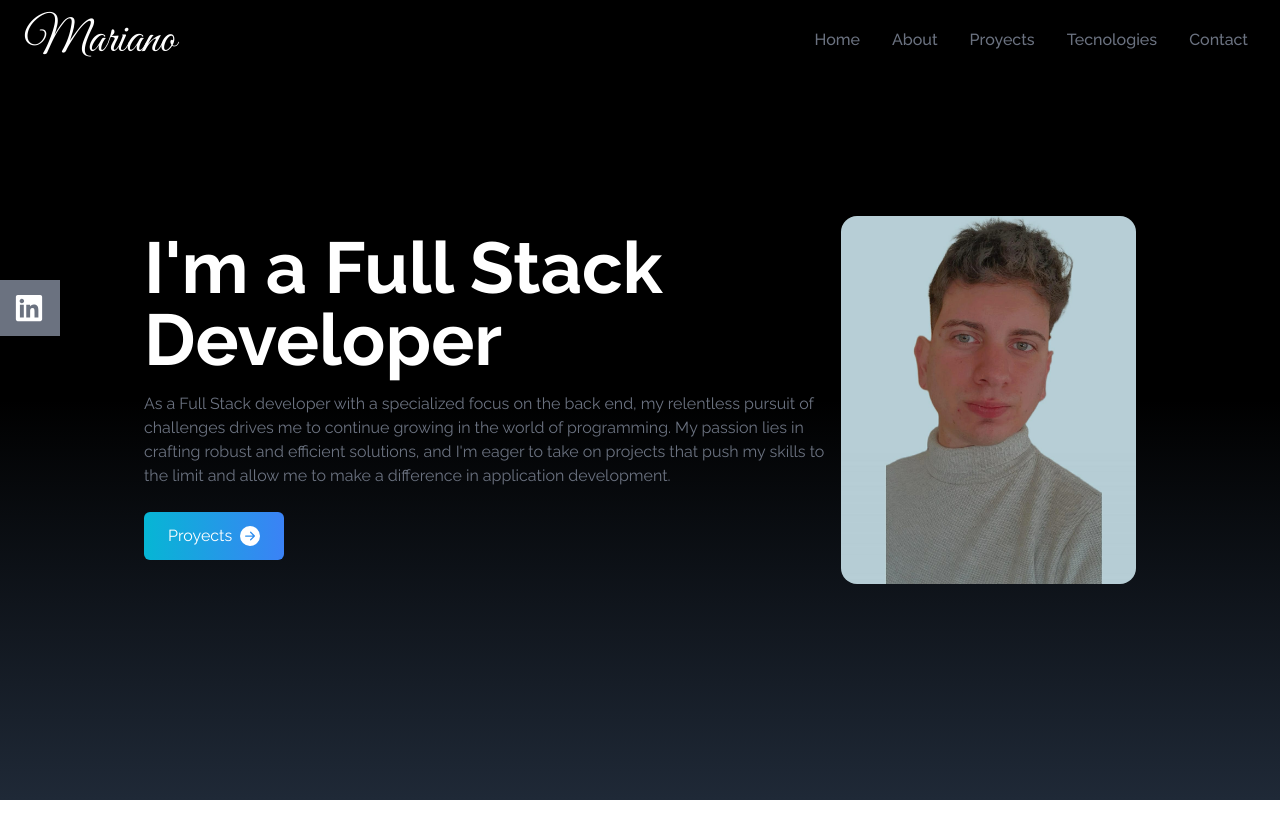
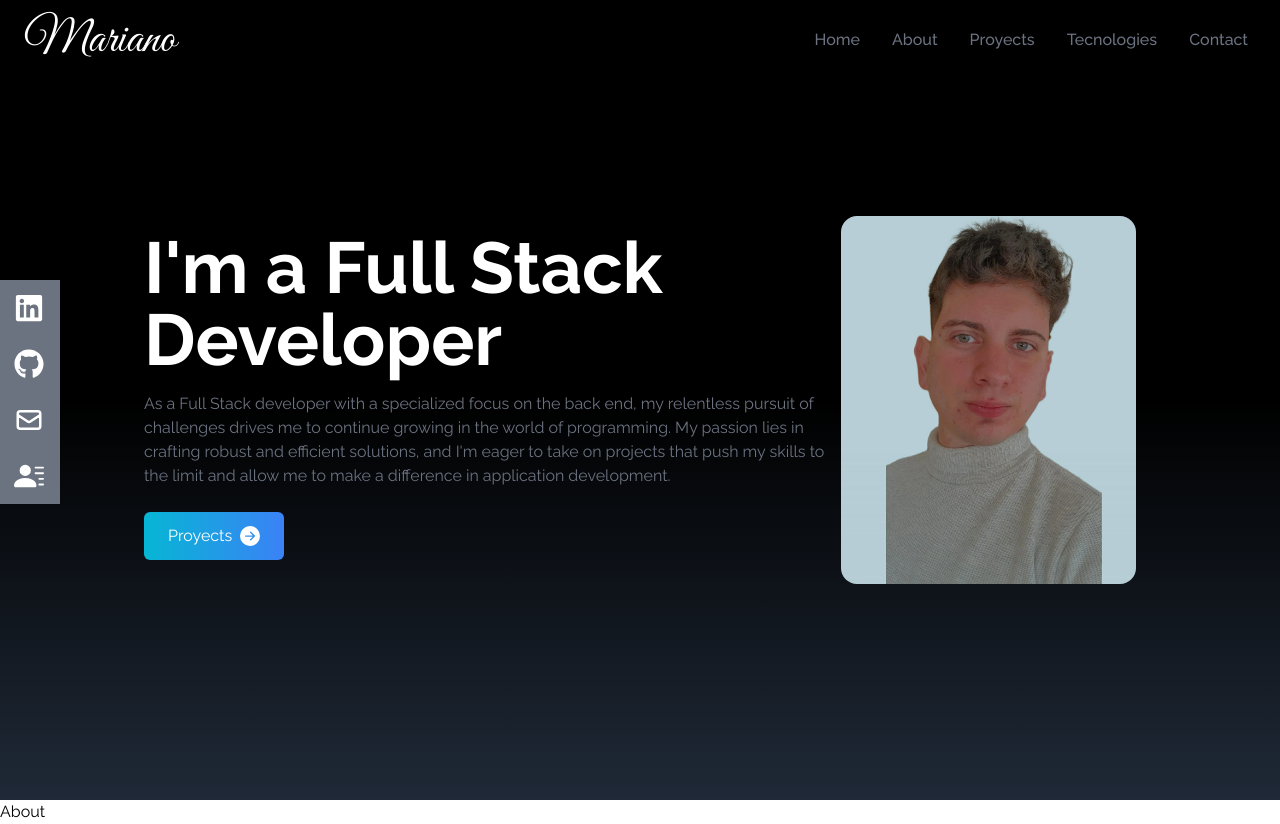
Before and after one commit to MarianoL68/My-Portfolio, a React (Create React App) app: page / in a window 1280 px wide. Before the commit the page ends 800 px from the top, so only its background shows below. Built offline with nearby package versions, Linux system fonts and the light colour scheme.

Commit message:
Social links added

```diff
--- a/src/App.js
+++ b/src/App.js
@@ -1,3 +1,4 @@
+import About from "./components/About";
 import Home from "./components/Home";
 import Navbar from "./components/Navbar";
 import SocialLinks from "./components/SocialLinks";
@@ -7,6 +8,7 @@
    <div>
     <Navbar />
     <Home />
+    <About />
 
     <SocialLinks />
    </div>
--- /dev/null
+++ b/src/components/About.jsx
@@ -0,0 +1,18 @@
+import React from 'react'
+
+const About = () => {
+  return <div>
+     <div>
+        <div>
+            <p>About</p>
+        </div>
+
+        <p>
+
+        </p>
+     </div>
+  </div>
+
+}
+
+export default About
--- a/src/components/SocialLinks.jsx
+++ b/src/components/SocialLinks.jsx
@@ -1,20 +1,68 @@
 import React from 'react'
 import {FaGithub, FaLinkedin} from 'react-icons/fa'
 import {HiOutlineMail} from 'react-icons/hi'
+import {BsFillPersonLinesFill} from 'react-icons/bs'
 
 const SocialLinks = () => {
+
+    const links = [
+        {
+            id: 1,
+            child: (
+                <>
+                Linkedin <FaLinkedin size={30} />
+                </>
+            ),
+            href: "https://www.linkedin.com/in/mariano-loza/",
+            style: "rounde-tr-md"
+        },
+        {
+            id: 2,
+            child: (
+                <>
+                Github <FaGithub size={30} />
+                </>
+            ),
+            href: "https://github.com/MarianoL68",
+        },
+        {
+            id: 3,
+            child: (
+                <>
+                Mail <HiOutlineMail size={30} />
+                </>
+            ),
+            href: "mailto:marianoloza68@gmail.com",
+        },
+        {
+            id: 4,
+            child: (
+                <>
+                Resume <BsFillPersonLinesFill size={30} />
+                </>
+            ),
+            href: "/MarianoLozaCV.pdf",
+            style: "rounde-br-md",
+            download: true
+        }
+    ]
+
   return (
-   <div className='flex flex-col top-[35%] left-0 fixed'>
+   <div className='hidden lg:flex flex-col top-[35%] left-0 fixed'>
     <ul>
-        <li className='flex justify-between items-center w-40 h-14
-        px-4 ml-[-100px] hover:ml-[-10px] hover:rounded-md duration-300 bg-gray-500'>
-            <a href="" className='flex justify-between items-center w-full
-            text-white'>
-                <>
-                Linkedin <FaLinkedin size={30}/>
-                </>
+
+        {links.map(({id, child, href, style, download}) => (
+        <li key={id} className={'flex justify-between items-center w-40 h-14 px-4 ml-[-100px] hover:ml-[-10px] hover:rounded-md duration-300 bg-gray-500' + " " + style} >
+            <a href={href} className='flex justify-between items-center w-full
+            text-white'
+            download={download}
+            target='_blank'
+            rel="noreferrer">
+                {child}
             </a>
         </li>
+        ))}
+
     </ul>
   </div>
   )
```
Also changed, not shown: 1 other file (tests, documents, lock files or other folders).
